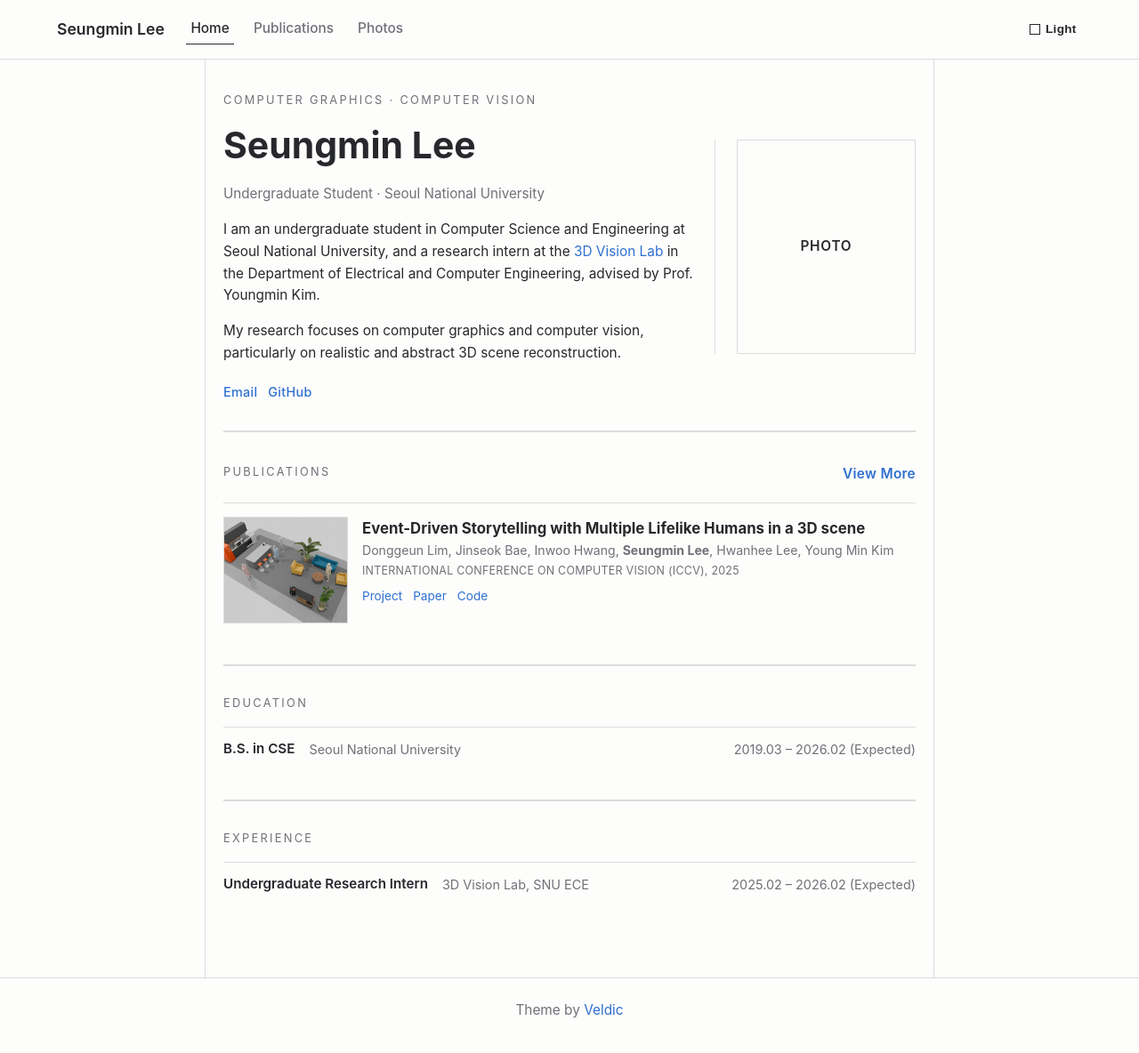
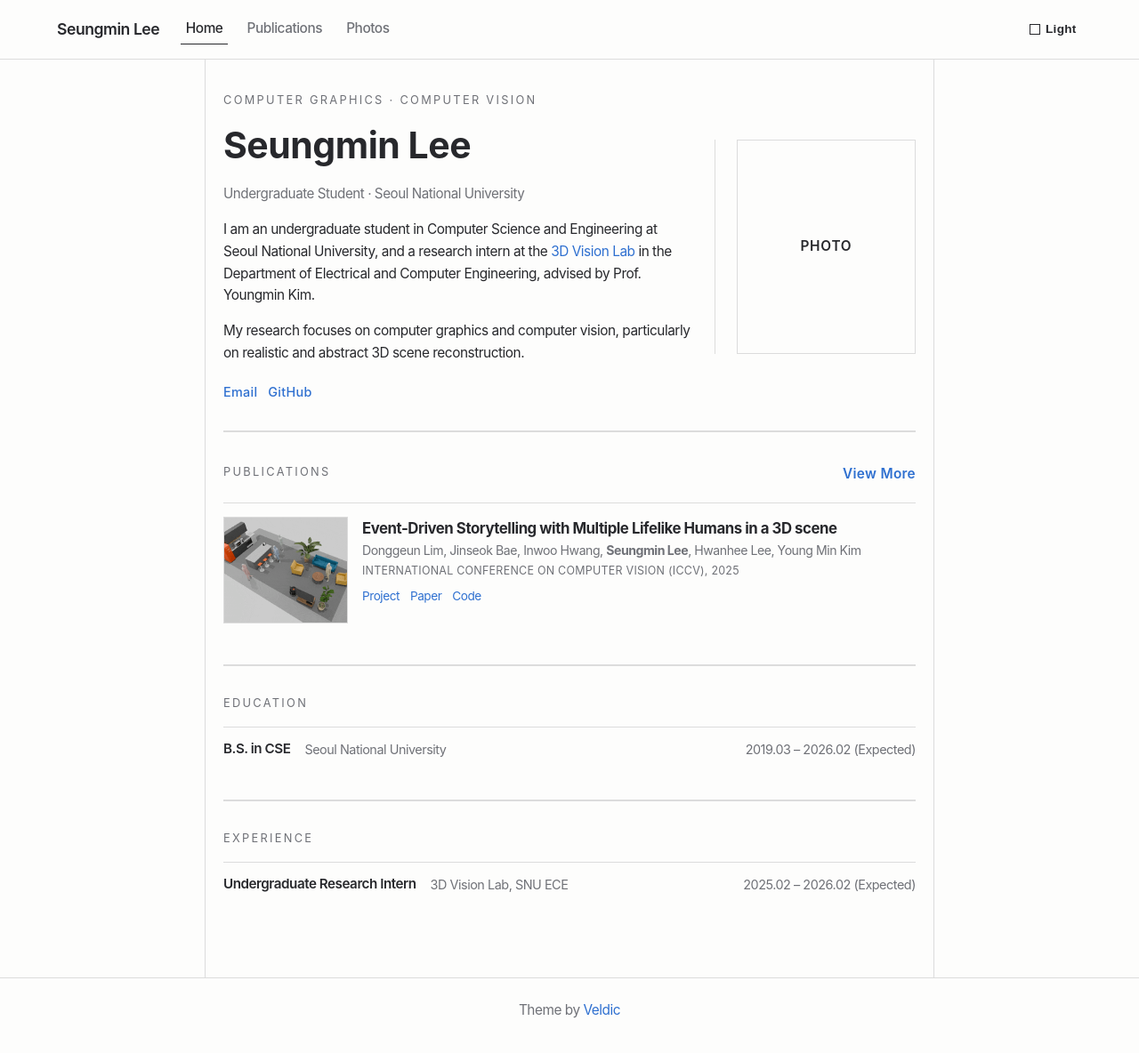
Before and after one commit to veldic/veldic.github.io, a Jekyll site: the page built from index.md, in a window 1280 px wide and 1187 px high. Shown: the top 1184 px of the window at 89% size. Built offline with Jekyll 4.4.1, drawn with Linux system fonts in a browser that asks for light colours; some web fonts are replaced.

Commit message:
Change Font for bold texts / Decrease letter spacing

```diff
--- a/_sass/base.scss
+++ b/_sass/base.scss
@@ -27,6 +27,7 @@
   background: var(--bg);
   color: var(--text);
   font-family: "Binggrae", "Inter", "Segoe UI", -apple-system, BlinkMacSystemFont, Helvetica, Arial, sans-serif;
+  letter-spacing: -0.03em;
   font-size: 0.96rem;
   line-height: 1.6;
   transition: background 0.3s ease, color 0.3s ease;
--- a/assets/css/main.scss
+++ b/assets/css/main.scss
@@ -6,7 +6,8 @@
 @font-face {
   font-family: "Binggrae";
   src:
-    local("Binggrae"),
+    local("Binggrae II"),
+    local("BinggraeII"),
     url("/assets/fonts/BinggraeII.ttf") format("truetype");
   font-weight: 400;
   font-style: normal;
@@ -18,7 +19,7 @@
   src:
     local("Binggrae Bold"),
     local("Binggrae-Bold"),
-    url("/assets/fonts/BinggraeII-Bold.ttf") format("truetype");
+    url("/assets/fonts/Binggrae-Bold.ttf") format("truetype");
   font-weight: 700;
   font-style: normal;
   font-display: swap;
```
